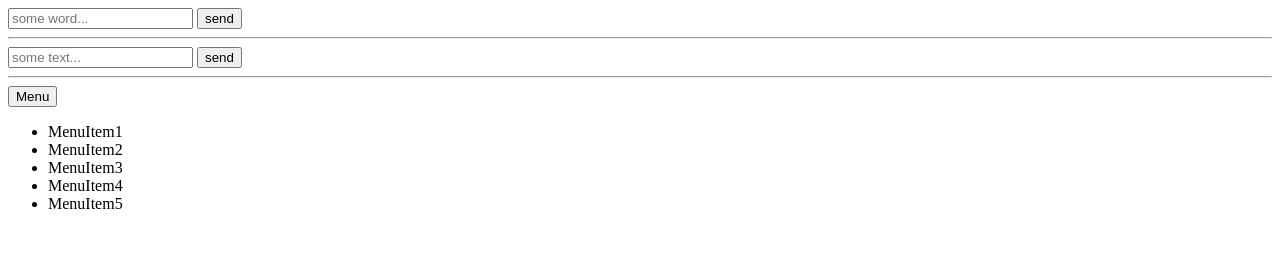
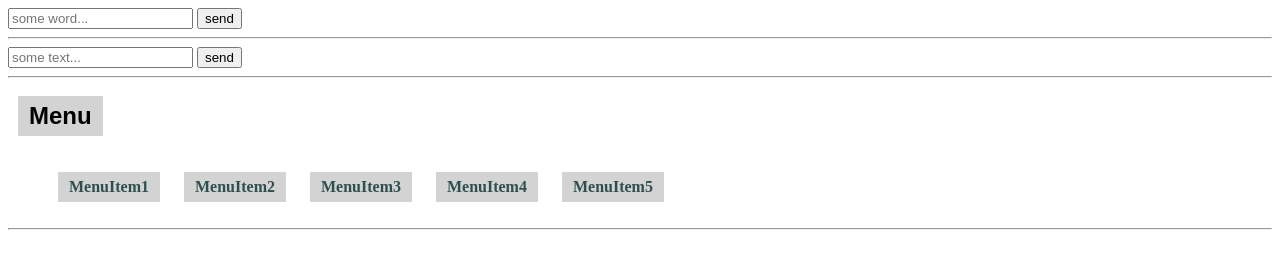
Before and after one commit to Sergiiweb/JavaScriptLessons2023, a website: page hw10/hw10_additional.html in a window 1280 px wide. Both pictures are taken after a click on the button "Menu". Drawn offline with Linux system fonts and the light colour scheme.

Commit message:
hw10+additional

```diff
--- a/hw10/hw10_additional.html
+++ b/hw10/hw10_additional.html
@@ -7,6 +7,33 @@
     <meta http-equiv="X-UA-Compatible" content="ie=edge">
     <title>HW10 additional</title>
     <style>
+        a {
+            color: darkslategray;
+            text-decoration: none;
+            font-weight: bold;
+        }
+
+        #btn3 {
+            border: 1px solid lightgray;
+            margin: 10px;
+            padding: 5px 10px;
+            font-weight: bold;
+            font-size: 24px;
+            background-color: lightgray;
+        }
+
+        #menu {
+            list-style: none;
+        }
+
+        .lis {
+            display: inline-block;
+            border: 1px solid lightgray;
+            margin: 10px;
+            padding: 5px 10px;
+            background-color: lightgray;
+        }
+
         .hidden {
             visibility: hidden;
         }
@@ -14,26 +41,26 @@
 </head>
 <body>
 <div>
-    <input type="text" id = 'obscene' name="obscene" placeholder="some word...">
+    <input type="text" id='obscene' name="obscene" placeholder="some word...">
     <button id="btn">send</button>
 </div>
 <hr>
 <div>
-    <input type="text" id = 'obscene2' name="obscene2" placeholder="some text...">
+    <input type="text" id='obscene2' name="obscene2" placeholder="some text...">
     <button id="btn2">send</button>
 </div>
 <hr>
 <div class="menu-div">
     <button id="btn3">Menu</button>
     <ul id="menu" class="hidden">
-        <li class="lis">MenuItem1</li>
-        <li class="lis">MenuItem2</li>
-        <li class="lis">MenuItem3</li>
-        <li class="lis">MenuItem4</li>
-        <li class="lis">MenuItem5</li>
+        <li class="lis"><a href="#">MenuItem1</a></li>
+        <li class="lis"><a href="#">MenuItem2</a></li>
+        <li class="lis"><a href="#">MenuItem3</a></li>
+        <li class="lis"><a href="#">MenuItem4</a></li>
+        <li class="lis"><a href="#">MenuItem5</a></li>
     </ul>
 </div>
-
+<hr>
 
 
 <script src="additional.js"></script>
```
